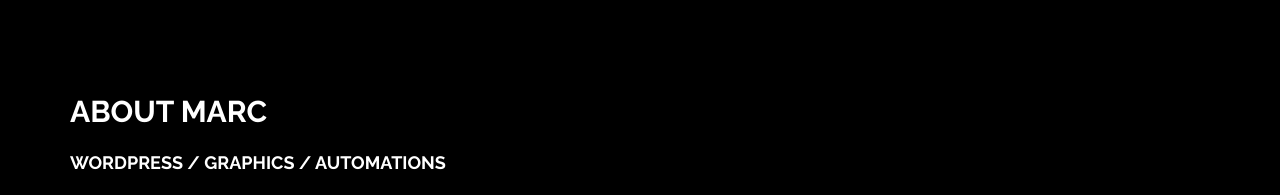
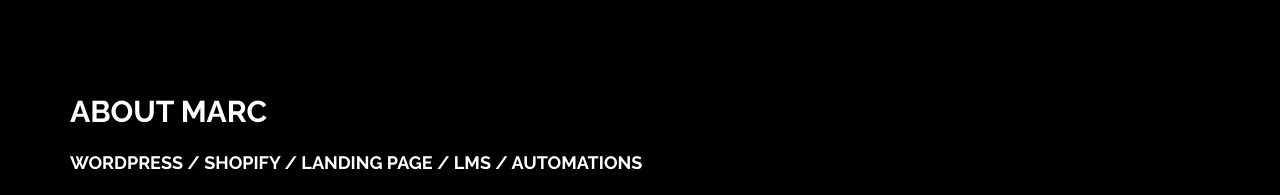
Before and after one commit to markpaul1995/markpaul1995.github.io, a plain HTML site: page index.html in a window 1280 px wide. Shown: the part 1220-1415 px from the top of the page. Drawn offline with Linux system fonts and the light colour scheme; a script that the page names is missing.

Commit message:
Update index.html

```diff
--- a/index.html
+++ b/index.html
@@ -146,7 +146,7 @@
 				<div class="row">
 					<div class="col-md-10 col-xs-11 wow fadeInLeft" data-wow-delay="0.9s">
 						<h2>ABOUT MARC</h2>
-						<h4>WORDPRESS / GRAPHICS / AUTOMATIONS</h4>
+						<h4>WORDPRESS / SHOPIFY / LANDING PAGE / LMS / AUTOMATIONS</h4>
 						<p>With a diverse background in web development, IT support, and digital marketing, I bring a wealth of experience to help your business thrive online. My journey spans various industries, from government to private corporations, ensuring a well-rounded skill set tailored to meet your unique needs.</p>
 					</div>
 					<div class="col-md-6 col-xs-11 wow fadeInRight" data-wow-delay="0.9s">
```
